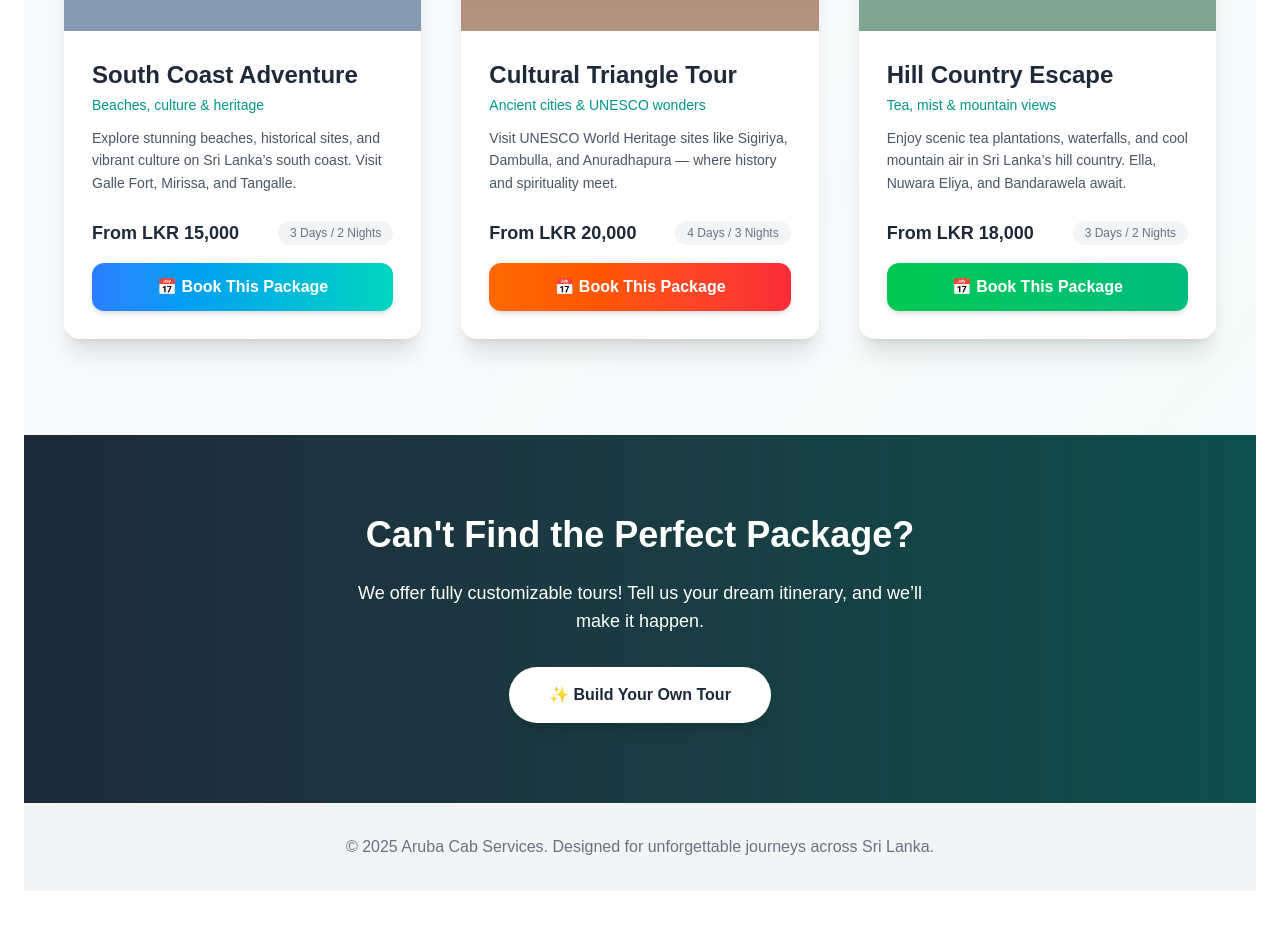
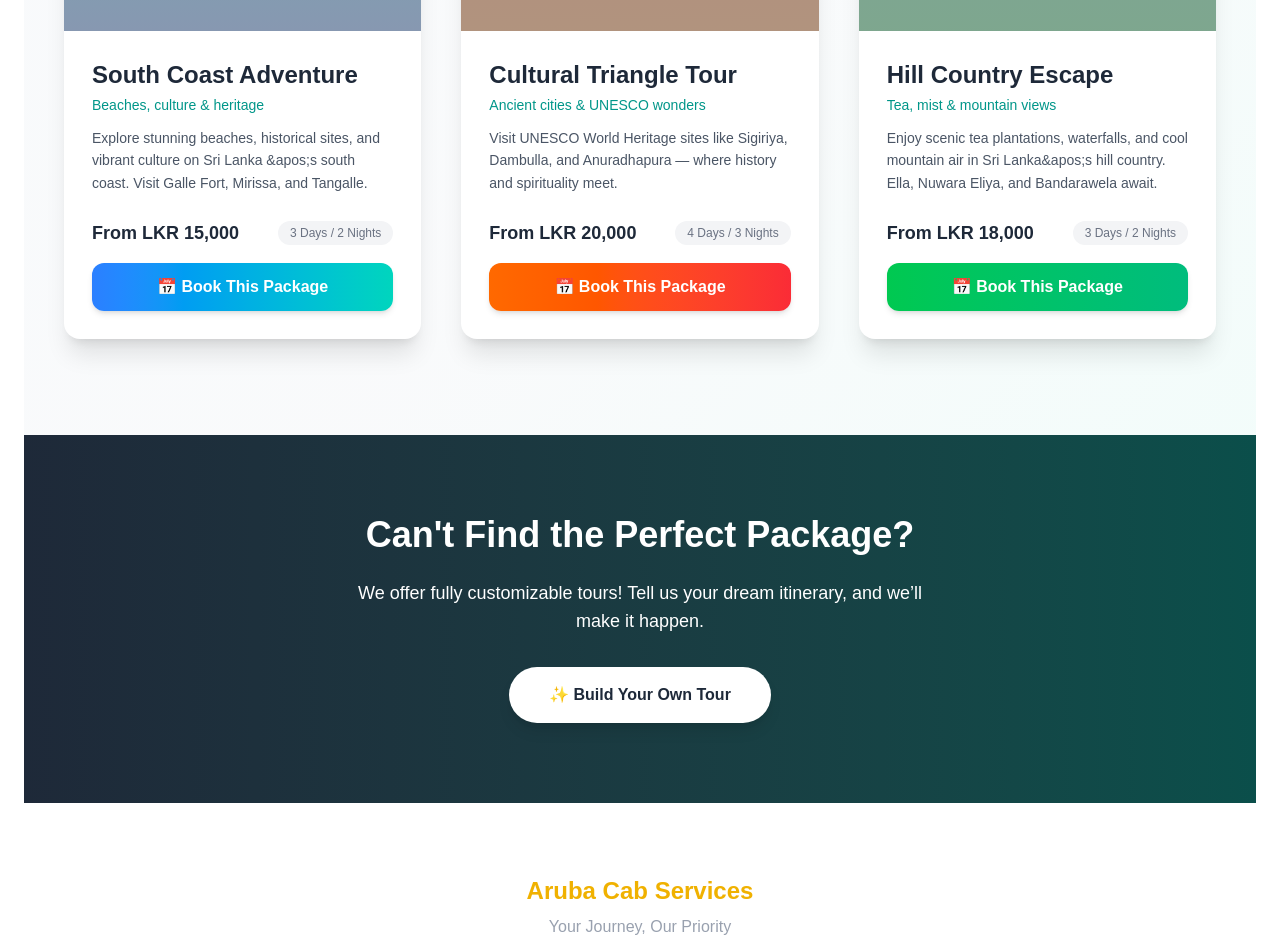
Before and after one commit to HacktivistTD/Aruba-Cabs, a Next.js app: page /packages in a window 1280 px wide. Shown: the part 600-1552 px from the top of the page. Built offline with nearby package versions, Linux system fonts and the light colour scheme; grey boxes are pictures that could not be loaded.

Commit message:
fix the hosting bugs

```diff
--- a/package.json
+++ b/package.json
@@ -22,6 +22,7 @@
     "react-day-picker": "^9.8.1",
     "react-dom": "19.1.0",
     "react-icons": "^5.5.0",
+    "react-intersection-observer": "^9.16.0",
     "tailwind-merge": "^3.3.1",
     "three": "^0.179.1"
   },
--- a/src/app/packages/page.tsx
+++ b/src/app/packages/page.tsx
@@ -6,7 +6,7 @@ import { useEffect, useRef } from 'react';
 // Custom hook for scroll-triggered animations
 const useScrollReveal = () => {
   const ref = useRef(null);
-  const isInView = useInView(ref, { once: true, threshold: 0.1 });
+  const isInView = useInView(ref, { once: true });
   const controls = useAnimation();
 
   useEffect(() => {
@@ -24,7 +24,7 @@ export default function PackagesPage() {
       title: 'South Coast Adventure',
       subtitle: 'Beaches, culture & heritage',
       description:
-        'Explore stunning beaches, historical sites, and vibrant culture on Sri Lanka’s south coast. Visit Galle Fort, Mirissa, and Tangalle.',
+        'Explore stunning beaches, historical sites, and vibrant culture on Sri Lanka &apos;s south coast. Visit Galle Fort, Mirissa, and Tangalle.',
       price: 'LKR 15,000',
       duration: '3 Days / 2 Nights',
       image:
@@ -48,7 +48,7 @@ export default function PackagesPage() {
       title: 'Hill Country Escape',
       subtitle: 'Tea, mist & mountain views',
       description:
-        'Enjoy scenic tea plantations, waterfalls, and cool mountain air in Sri Lanka’s hill country. Ella, Nuwara Eliya, and Bandarawela await.',
+        'Enjoy scenic tea plantations, waterfalls, and cool mountain air in Sri Lanka&apos;s hill country. Ella, Nuwara Eliya, and Bandarawela await.',
       price: 'LKR 18,000',
       duration: '3 Days / 2 Nights',
       image:
@@ -164,7 +164,7 @@ export default function PackagesPage() {
           transition={{ duration: 0.8 }}
           className="text-3xl md:text-4xl font-bold mb-6"
         >
-          Can't Find the Perfect Package?
+          Can&apos;t Find the Perfect Package?
         </motion.h2>
         <motion.p
           initial={{ opacity: 0, y: 20 }}
@@ -185,10 +185,7 @@ export default function PackagesPage() {
         </motion.a>
       </section>
 
-      {/* Footer */}
-      <footer className="py-8 px-6 text-center text-gray-500 bg-gray-100">
-        <p>© 2025 Aruba Cab Services. Designed for unforgettable journeys across Sri Lanka.</p>
-      </footer>
+
     </main>
   );
 }
--- a/src/components/calendar-04.tsx
+++ /dev/null
@@ -1,23 +0,0 @@
-"use client"
-
-import * as React from "react"
-import { type DateRange } from "react-day-picker"
-
-import { Calendar } from "@/components/ui/calendar"
-
-export function Calendar04() {
-  const [dateRange, setDateRange] = React.useState<DateRange | undefined>({
-    from: new Date(2025, 5, 9),
-    to: new Date(2025, 5, 26),
-  })
-
-  return (
-    <Calendar
-      mode="range"
-      defaultMonth={dateRange?.from}
-      selected={dateRange}
-      onSelect={setDateRange}
-      className="rounded-lg border shadow-sm"
-    />
-  )
-}
```
Also changed, not shown: 1 other file (tests, documents, lock files or other folders).
